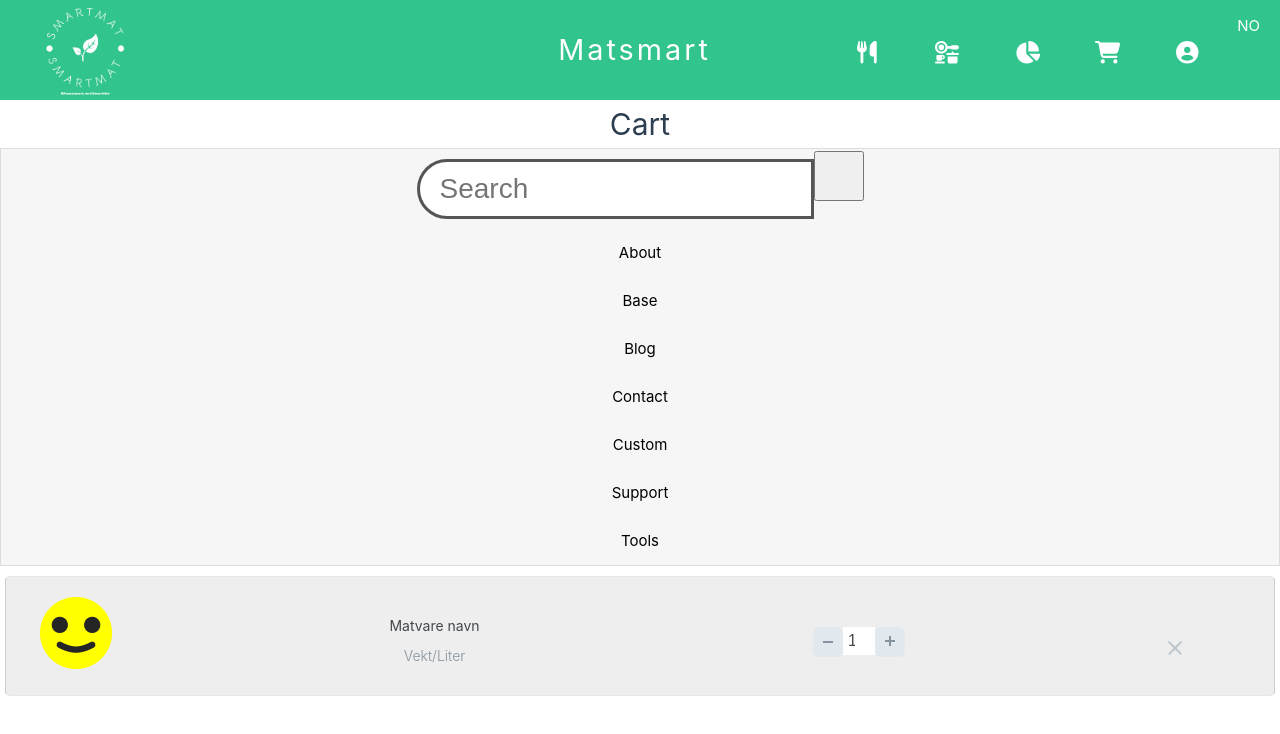
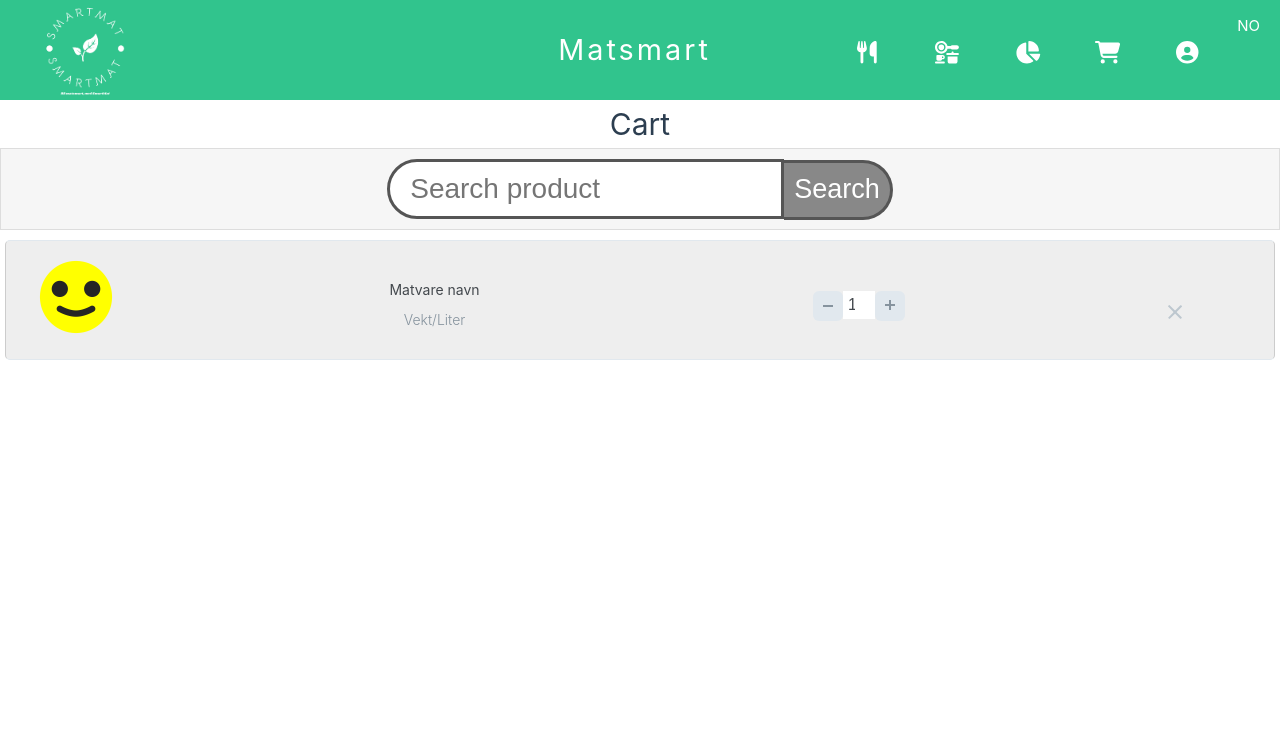
Before and after one commit to TrymNOHG/smartfood, a Vue app in the folder frontend/: page /cart in a window 1280 px wide. Shown: the top 734 px of the page. Built offline with nearby package versions, Linux system fonts and the light colour scheme.

Commit message:
feat/add Search button

```diff
--- a/frontend/src/components/CartComponent.vue
+++ b/frontend/src/components/CartComponent.vue
@@ -2,8 +2,8 @@
   <div>
     <h1>Cart</h1>
     <div id="myDropdown" class="dropdown-content">
-      <SearchInput v-model="searchQuery" label="Search" ></SearchInput>
-      <button id="search-button" @click="handleSearch"></button>
+      <SearchInput v-model="searchQuery" label="Search product" ></SearchInput>
+      <button id="searchbtn" @click="handleSearch"> Search</button>
       <SearchItem
         v-for="(item, index) in searchItems"
         :key="index"
@@ -13,15 +13,6 @@
         :price="item.price_history[0].price"
         style="text-align: center;"
       />
-      <a href="#about">About</a>
-      <a href="#base">Base</a>
-      <a href="#blog">Blog</a>
-      <a href="#contact">Contact</a>
-      <a href="#custom">Custom</a>
-      <a href="#support">Support</a>
-      <a href="#tools">Tools</a>
-
-
     </div>
 
     <div class="item">
@@ -207,7 +198,22 @@ export default {
 * {
   text-align: center;
 }
-
+#searchbtn
+{ border:0;
+  padding: 0px 10px;
+  margin-top: 10px;
+  color: #fff;
+  background:#888;
+  font-size: 27px;
+  font-weight: 500;
+    border: 3px solid #555;
+    border-left: none;
+    -webkit-box-shadow: none;
+    box-shadow: none;
+    min-height:60px;
+    height: auto;
+border-radius: 0 50px 50px 0 !important;
+}
 #search-button {
   width: 50px !important;
   height: 50px !important;
```
